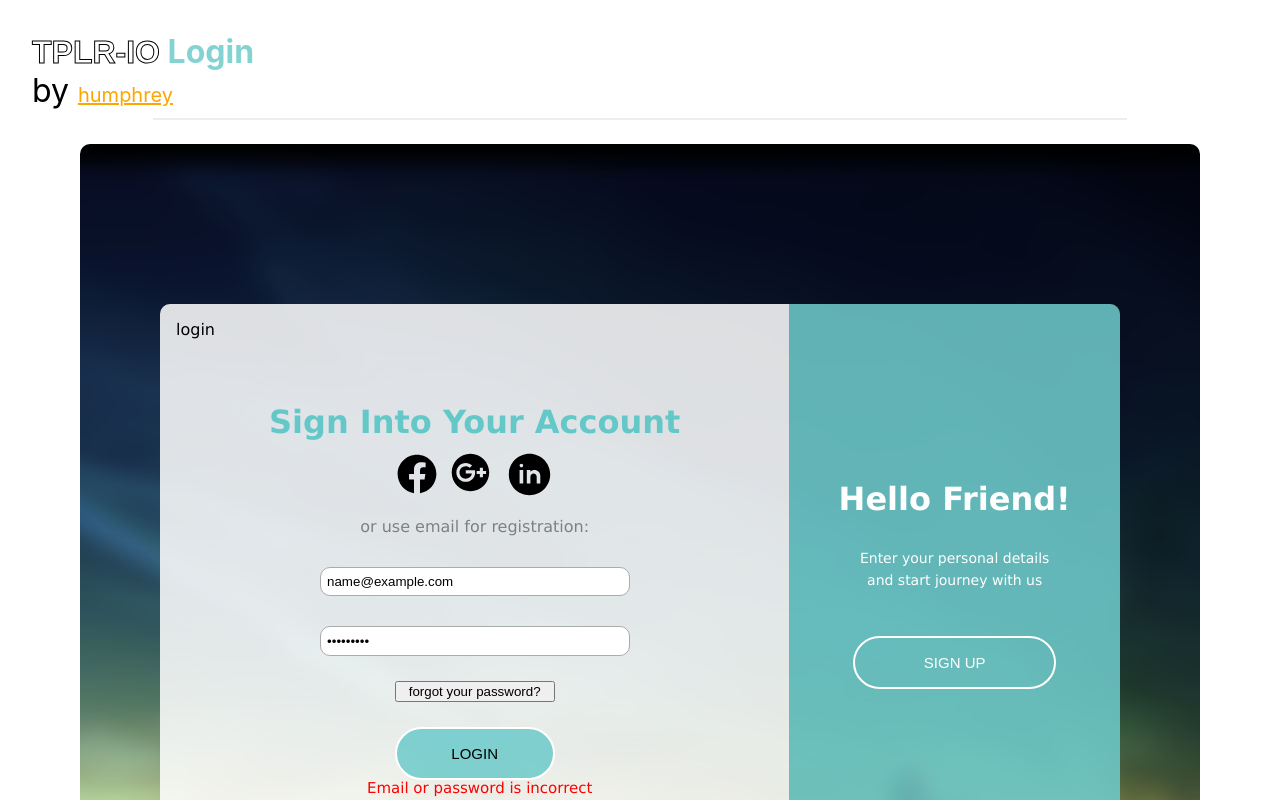
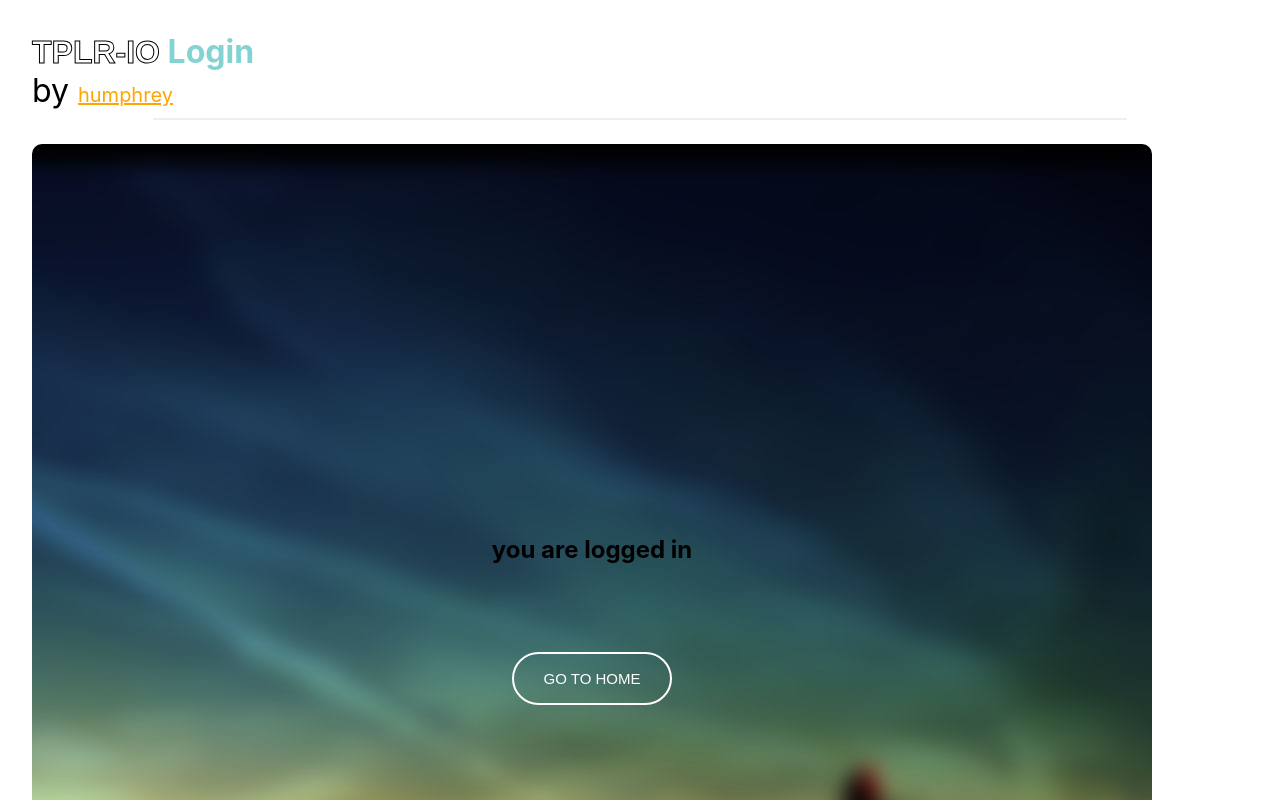
Before and after one commit to Templa-io/SignUp-form-field-with-React-Form-Hook, a React (Create React App) app: page /login in a window 1280 px wide. Both pictures are taken after typing "name@example.com", "Sample123" into the empty fields and a click on the button "forgot your password?". Shown: the top 800 px of the page. Built offline with nearby package versions, Linux system fonts and the light colour scheme.

Commit message:
test to execute success page after login

```diff
--- a/src/components/LoginPage.css
+++ b/src/components/LoginPage.css
@@ -4,6 +4,8 @@
   justify-content: center;
 }
 .bg {
+  display: flex;
+  flex-direction: column;
   right: 20rem;
   margin-top: 1rem;
   display: flex;
--- a/src/components/LoginPage.js
+++ b/src/components/LoginPage.js
@@ -1,54 +1,68 @@
-import React, { useEffect, useState } from "react";
+import React, { useEffect, useState , useRef} from "react";
 import { useForm } from "react-hook-form";
 import { Link } from "react-router-dom";
 import { Facebook, Google, Linkedin } from "../AllSvgs";
 import "./LoginPage.css";
 
 const LoginPage = () => {
-  const [loginError, setLoginError] = useState(null); // New state variable for error message
-  const [signupData, setSignupData] = useState();
+const userRef = useRef()
+const errRef =useRef()
 
-  //Function to retrieve saved signup data from local storage
-  const getSignupData = () => {
-    const data = localStorage.getItem("signupData");
-    if (data) {
-      setSignupData(JSON.parse(data));
-    }
-  };
+  const [user, setUser] = useState('');
+  const [pwd, setPwd] = useState('');
+  const[errMsg,  setErrMsg] =useState()
+  const [success, setSuccess] = useState(false)
 
-  // Call getSignupData on component mount
   useEffect(() => {
-    getSignupData();
+    //calling the focus method on the userRef
+    //set focus on user input
+userRef.current && userRef.current.focus()
   }, []);
+
+  useEffect(() => {
+   //empty out user pasword when changed
+  setErrMsg('')
+  }, [user, pwd])
+
 
   const {
     register,
+    watch,
     handleSubmit,
-    watch,
     formState: { errors },
   } = useForm();
 
   console.log(errors);
 
-  const onSubmit = (data) => {
-    // Check if email and password match the aved data
-    if (
-      signupData &&
-      data.email === signupData.email &&
-      data.password === signupData.password
-    ) {
-      // If match, log in user
 
-      console.log("Logged in successfully");
-      setLoginError(null);
-    } else {
-      // If not match, show error message
-      console.log("Email or password is incorrect");
-      setLoginError("Email or password is incorrect"); // Set error message
-    }
+  const onSubmit = async (event) => {
+    console.log(event)
+
+
+    setSuccess(true)
+
+    setUser('')
+    setPwd('')
+    setSuccess(true)
+    console.log(user, pwd)
   };
 
   return (
+  <>
+
+  {success ? (
+    <div className="bg">
+<br/>
+<h2> you are logged in</h2>
+<br/>
+<button className="btn">
+  <a href="/">go to home</a>
+</button>
+    </div>
+  ):(
+
+
+
     <div className="Login">
       <div className="bg">
         <div className="title">
@@ -68,34 +82,42 @@ const LoginPage = () => {
               <span>or use email for registration:</span>
             </div>
             <div className="login">
-              <form className="signin" onSubmit={handleSubmit(onSubmit)}>
+              <form className="signin" onSubmit={(event) => handleSubmit(onSubmit)(event)}>
                 <input
                   type="text"
-                  name="email"
-                  {...register("email")}
+                  id="email"
+                  ref={userRef}
+                  autoComplete="off"
+                  onChange={(e) => setUser(e.target.value)}
+                  value={user}
+                  required
                   placeholder="Email"
+
                 />
                 <input
                   type="password"
                   id="password"
-                  {...register("password", {
-                    required: "Password do not match",
-                    minLength: {
-                      minLength: {
-                        value: 8,
-                        message: "Password must be at least 8 characters long",
-                      },
-                      maxLength: {
-                        value: 20,
-                        message: "Password must be at most 20 characters long",
-                      },
-                    },
-                    validate: (value) => {
-                      return (
-                        value === watch("password") || "Password do not match"
-                      );
-                    },
-                  })}
+                  onChange={(e) => setPwd(e.target.value)}
+                  value={pwd}
+                  required
+                  // {...register("password", {
+                  //   required: "Password do not match",
+                  //   minLength: {
+                  //     minLength: {
+                  //       value: 8,
+                  //       message: "Password must be at least 8 characters long",
+                  //     },
+                  //     maxLength: {
+                  //       value: 20,
+                  //       message: "Password must be at most 20 characters long",
+                  //     },
+                  //   },
+                  //   validate: (value) => {
+                  //     return (
+                  //       value === watch("password") || "Password do not match"
+                  //     );
+                  //   },
+                  // })}
                   placeholder="Password"
                 />
                 {errors.password && (
@@ -105,8 +127,8 @@ const LoginPage = () => {
                 <button>forgot your password?</button>
                 <input type={"submit"} value="LOGIN" className="button1" />
               </form>
-
-              {loginError && <span className="errorMsg1">{loginError}</span>}
+<p ref={errRef} className={errMsg ? "errMsg" : "offscreen"} aria-live="assertive">{errMsg}</p>
+              {/* {loginError && <span className="errorMsg1">{loginError}</span>} */}
             </div>
           </div>
           <div className="right1">
@@ -124,6 +146,8 @@ const LoginPage = () => {
         </div>
       </div>
     </div>
+  )}
+</>
   );
 };
 
```
